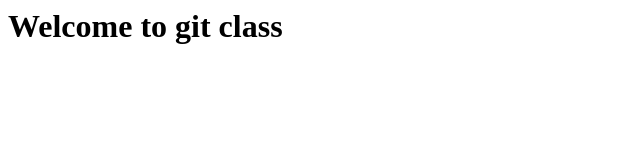
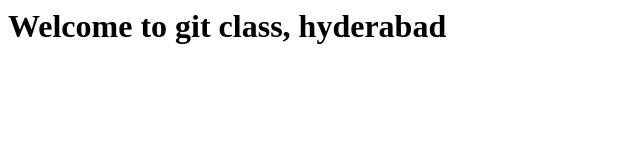
Before and after one commit to vj-258/webapp, a plain HTML site: page index.html in a window 1280 px wide. Shown: the whole page, without its empty margins (0-640 px from the left). Drawn offline with Linux system fonts and the light colour scheme.

Commit message:
updated index file

```diff
--- a/index.html
+++ b/index.html
@@ -1,3 +1,3 @@
 <h1>
-	Welcome to git class
+	Welcome to git class, hyderabad
 </h1>
```
